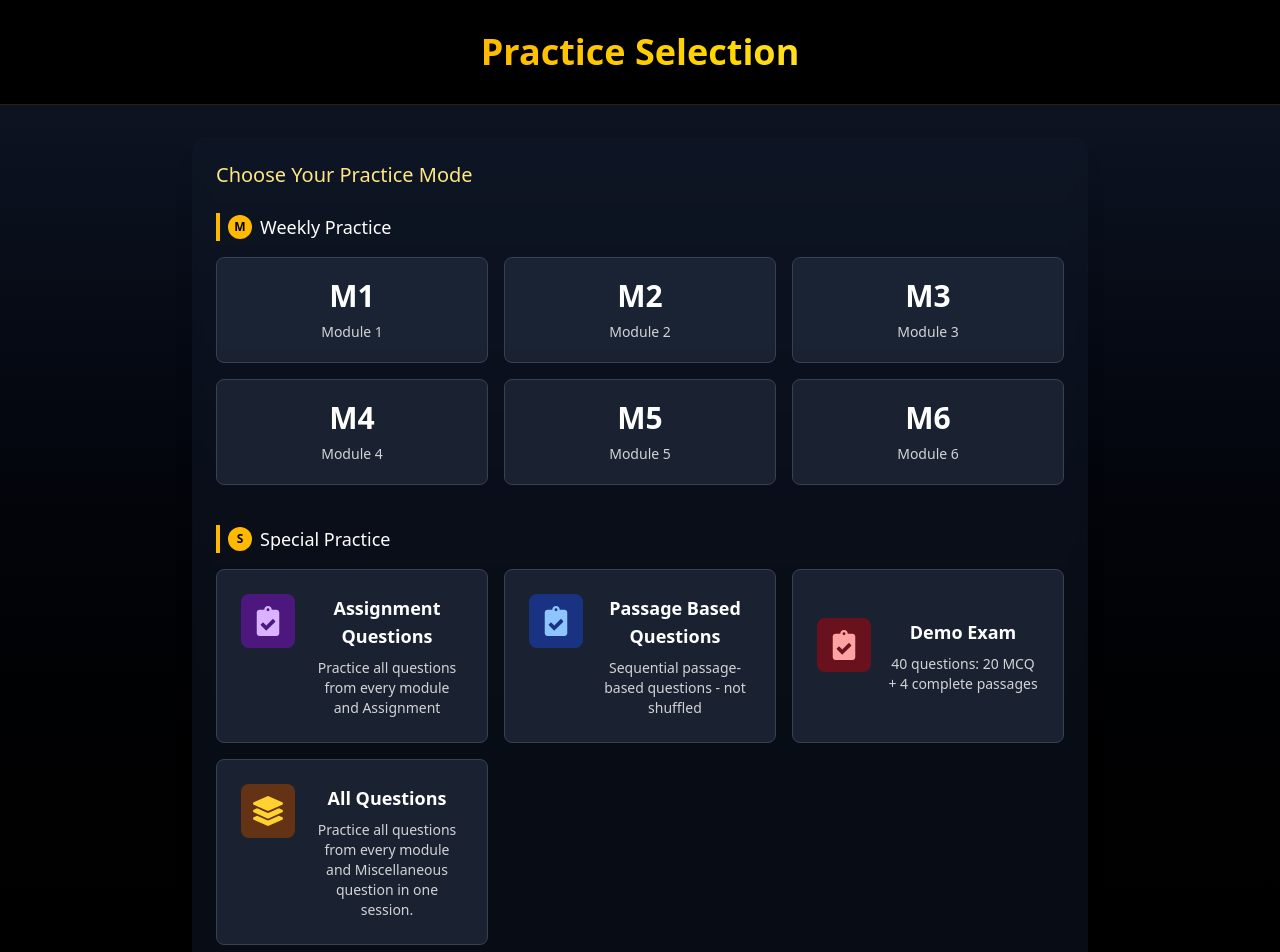
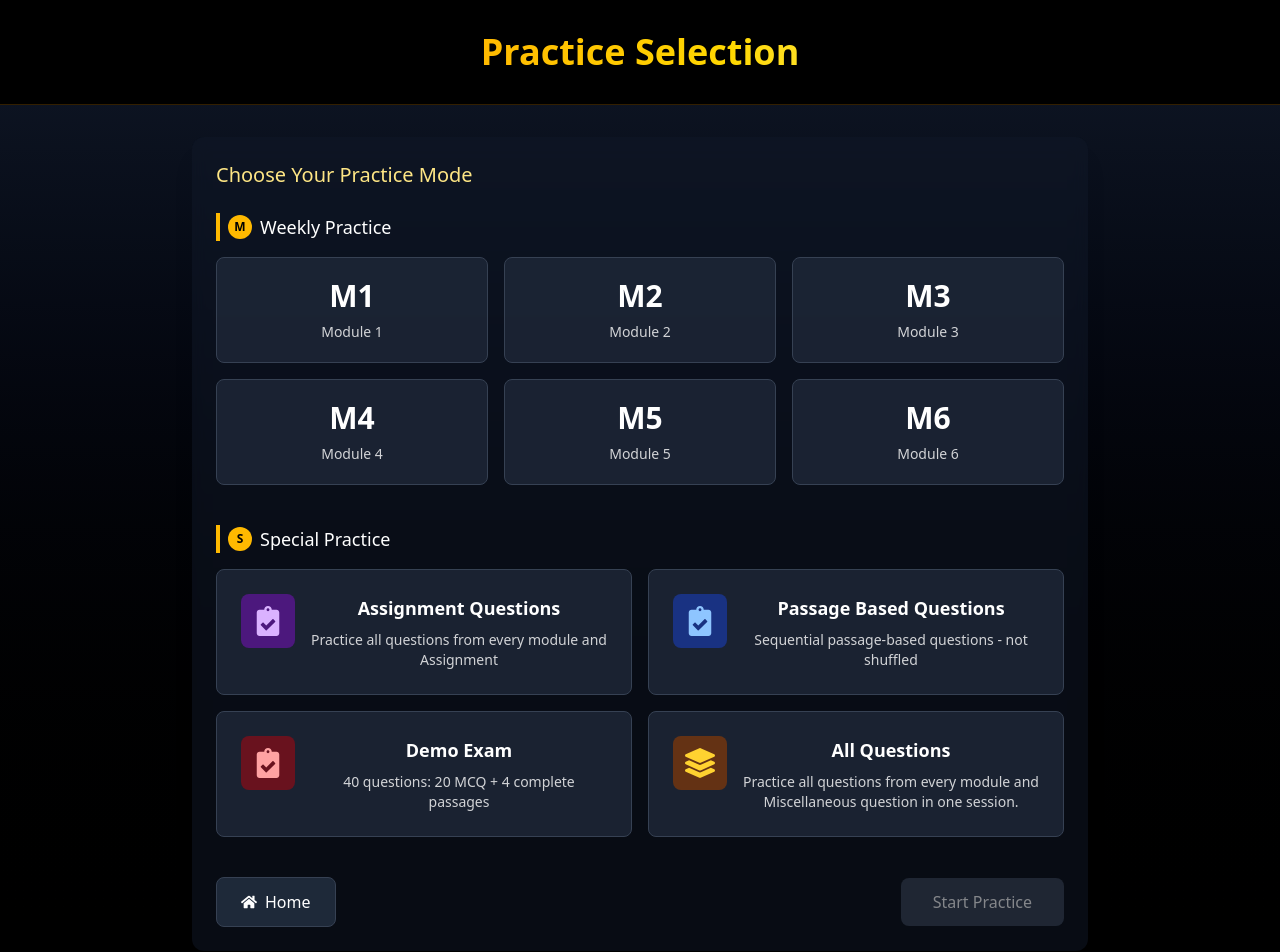
Before and after one commit to kumar10248/FCWMC, a Next.js app: page /practice in a window 1280 px wide. Shown: the top 952 px of the page. Built offline with nearby package versions, Linux system fonts and the light colour scheme.

Commit message:
fix: Adjust grid layout for special practice options to improve responsiveness

```diff
--- a/src/app/practice/page.tsx
+++ b/src/app/practice/page.tsx
@@ -66,7 +66,7 @@
               <span className="bg-amber-400 text-black rounded-full p-1 mr-2 text-xs flex items-center justify-center w-6 h-6 font-bold">S</span>
               Special Practice
             </h3>
-            <div className="grid grid-cols-1 md:grid-cols-3 gap-4">
+            <div className="grid grid-cols-1 md:grid-cols-2 gap-4">
               <button
                 className={`p-6 rounded-lg transition duration-300 transform hover:scale-105 ${
                   selectedMode === 'assignment'
```
